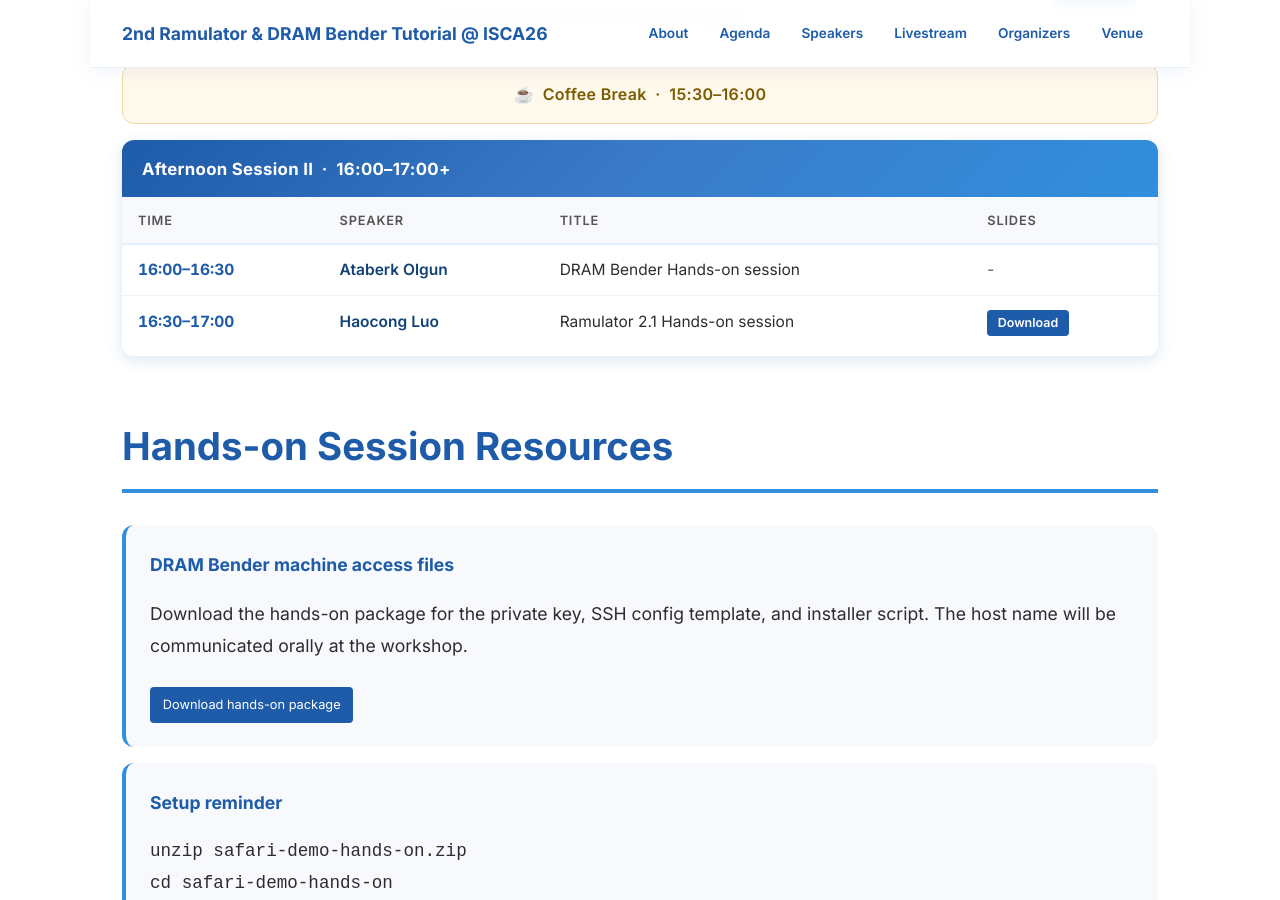
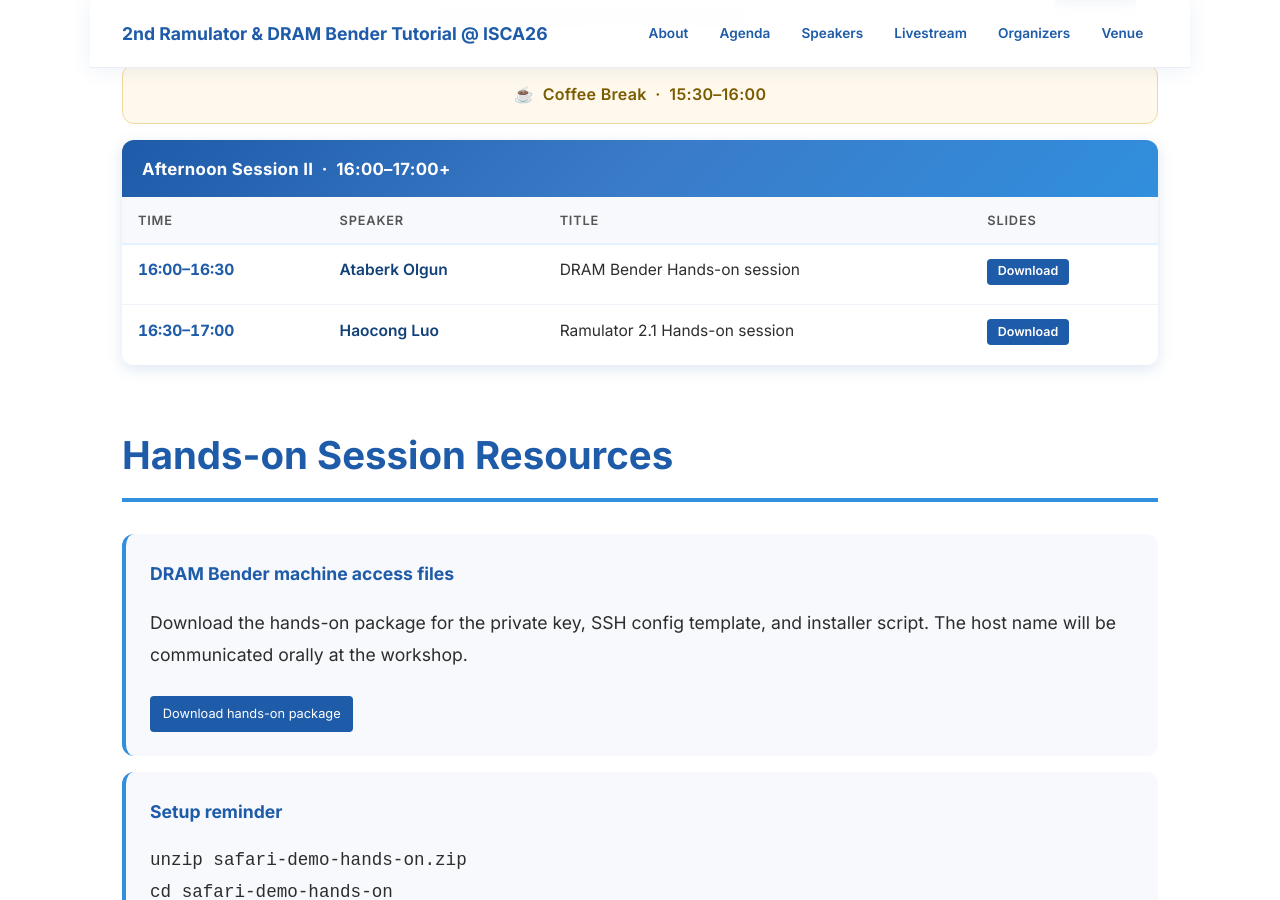
Before and after one commit to olgunataberk/rndb-isca26, a Jekyll site: the page built from index.md, in a window 1280 px wide and 900 px high, scrolled down 4326 px. Built offline with Jekyll 4.4.1, drawn with Linux system fonts in a browser that asks for light colours.

Commit message:
add links to slides

```diff
--- a/index.md
+++ b/index.md
@@ -240,7 +240,7 @@ and <a href="https://github.com/CMU-SAFARI/DRAM-Bender">DRAM Bender</a>, an FPGA
           <td class="time-cell">16:00–16:30</td>
           <td class="speaker-cell">Ataberk Olgun</td>
           <td>DRAM Bender Hands-on session</td>
-          <td class="slides-cell"><span class="slides-unavailable">-</span></td>
+          <td class="slides-cell"><a href="https://olgunataberk.github.io/rndb-isca26/slides/ataberk_slides.pptx" class="schedule-download" download>Download</a></td>
         </tr>
         <tr>
           <td class="time-cell">16:30–17:00</td>
```
